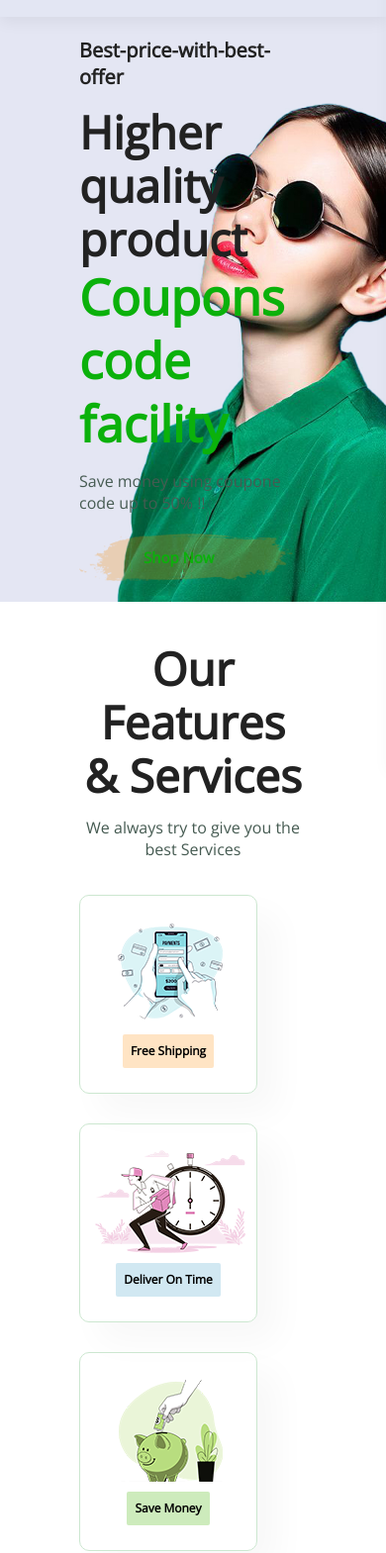
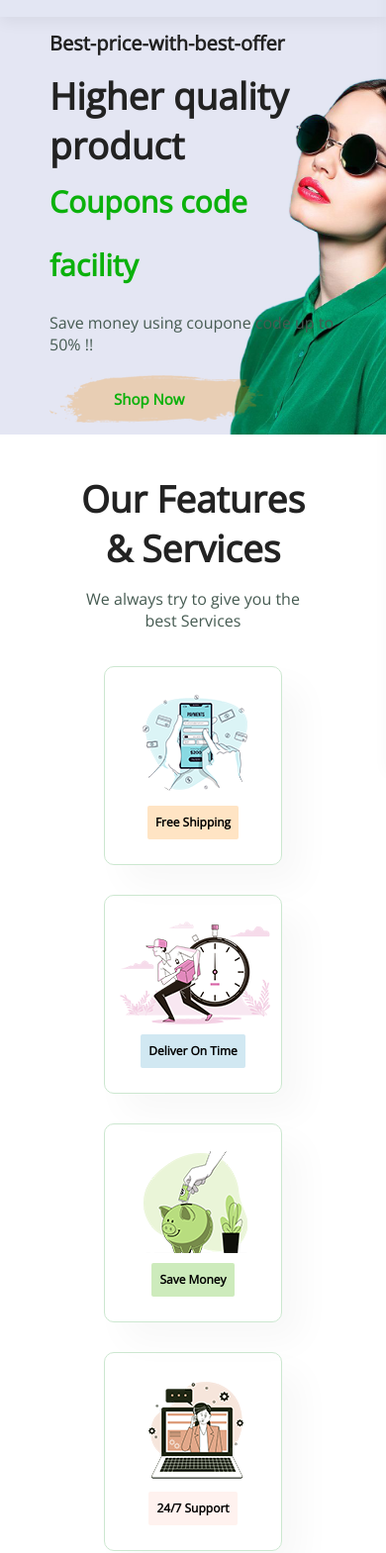
Before and after one commit to Fahim-Prodhan/Ecommerce, a plain HTML site: page index.html in a window 390 px wide. Shown: the part 68-1637 px from the top of the page at 99% size. Drawn offline with nearby package versions, Linux system fonts and the light colour scheme.

Commit message:
Update style.css

```diff
--- a/style.css
+++ b/style.css
@@ -438,11 +438,72 @@ body {
         justify-content: center;
         align-items: flex-start;
         background-image: url("img/bgM.jpg");
-        height: 70vh;
+        height: 75vh;
         width: 100%;
         background-size: cover;
-        background-position: top 30% right 30%;
+        background-position: top 30% right 50%;
         padding: 0 80px;
         flex-direction: column;
     }
+    #product1 .pro-box {
+
+        justify-content: space-around;
+    }
+    #feature .fe-box1{
+        justify-content: space-around;
+        }
+     #footerBanner h2 {
+        margin-bottom: 10px;
+        font-size: 40px;
+        }
+
 }
+
+/* media quiry for Mobile  */
+
+@media (max-width: 600px) {
+
+    #hbody{
+        display: flex;
+        justify-content: center;
+        align-items: flex-start;
+        background-image: url("img/bgM.jpg");
+        height: 50vh;
+        width: 100%;
+        background-size: cover;
+        background-position: top 50% right 50%;
+        padding: 0 50px;
+        flex-direction: column;
+    }
+
+
+    #hbody h1 {
+        font-size: 30px;
+        color:rgb(11, 177, 11);
+
+    }
+    h2 {
+        font-size: 37px;
+        line-height: 50px;
+        color: #222;
+    }
+
+    #feature .fe-box1{
+    display: flex;
+    justify-content: center;
+    align-items: center;
+    flex-wrap: wrap;
+    }
+
+    #navbar.active{
+        right: -100px;
+    }
+
+    #footerBanner h2 {
+        margin-bottom: 10px;
+        font-size: 20px;
+    }
+    #product1 .pro-box {
+        justify-content: center;
+    }
+}
```
